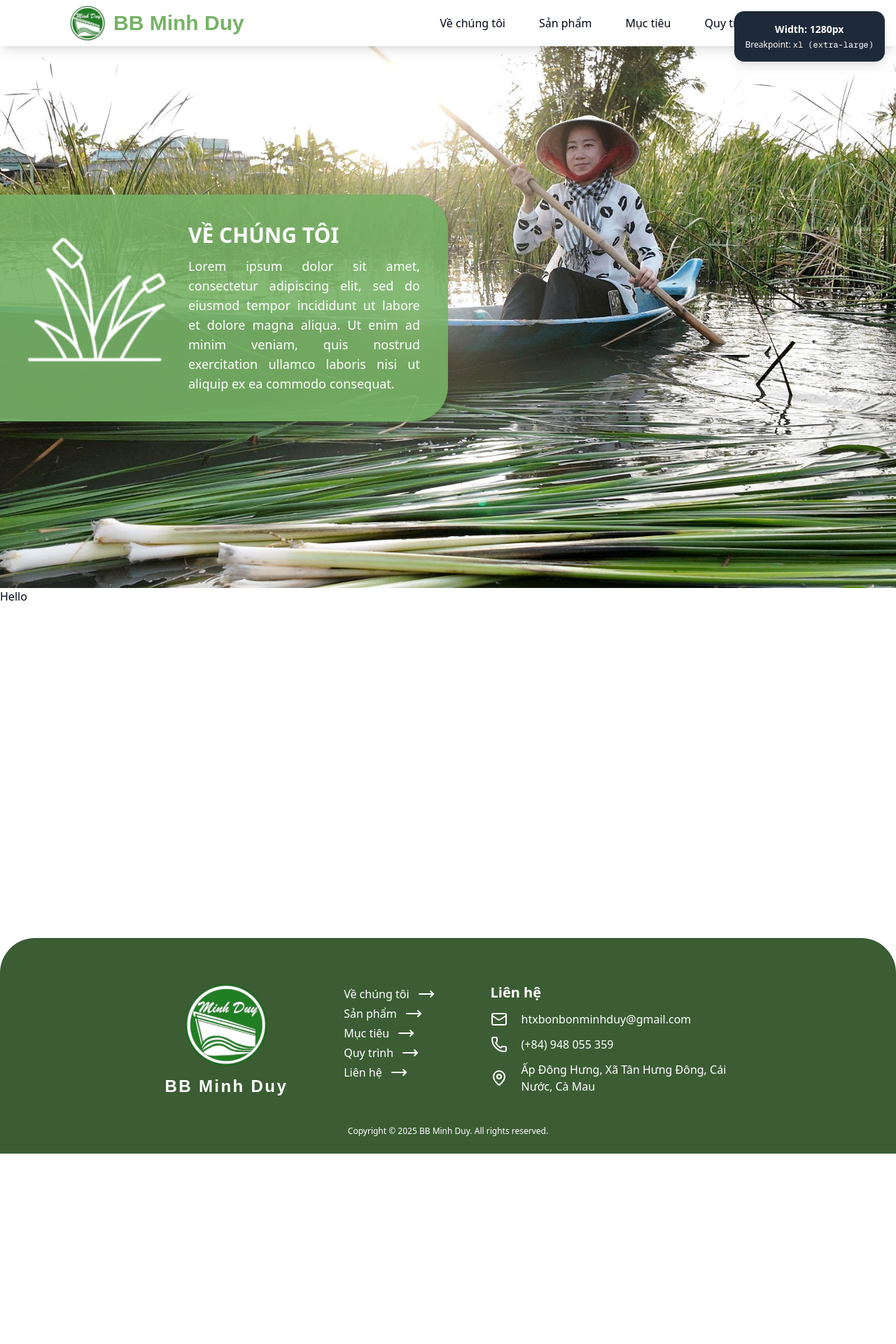
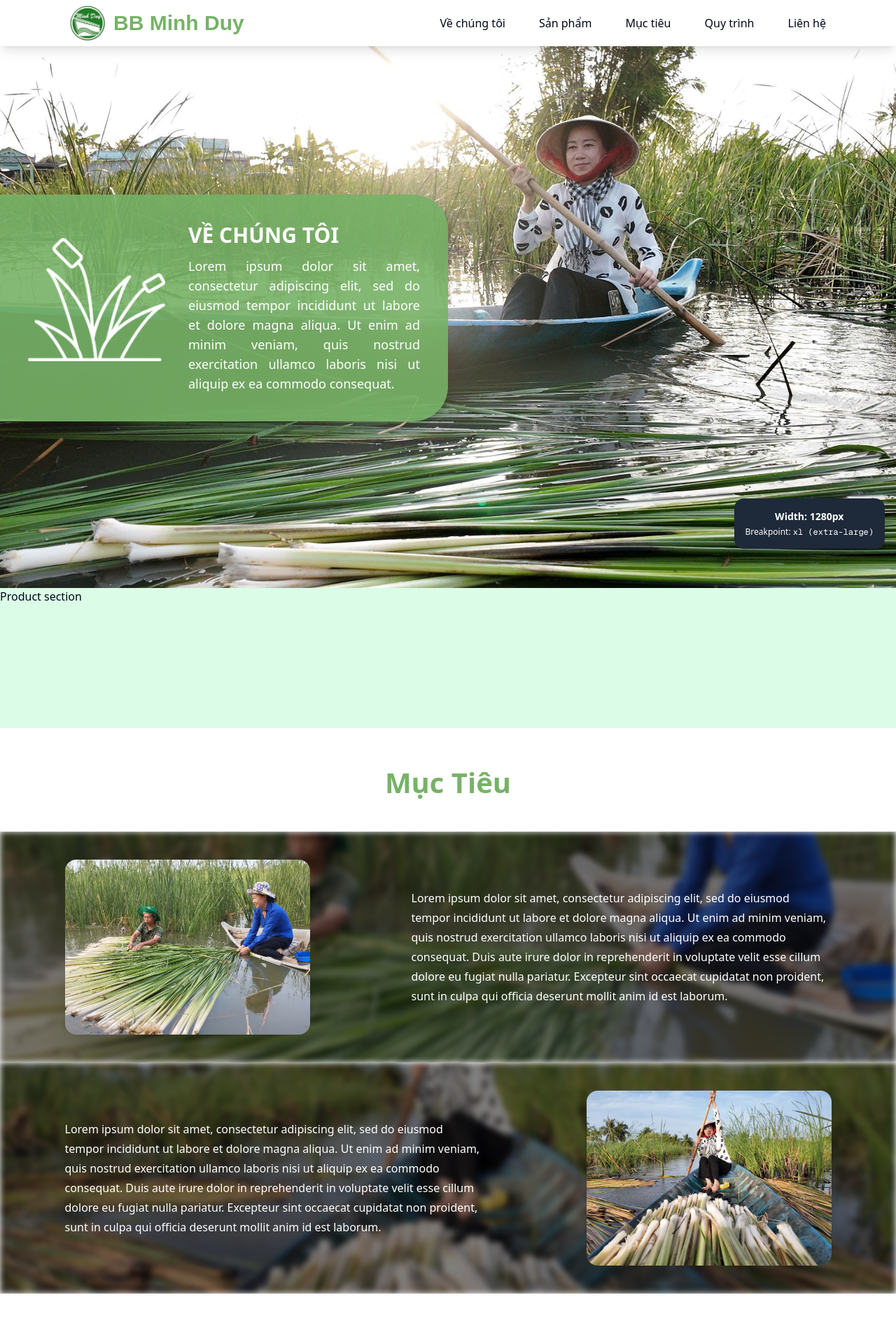
Before and after one commit to MinhWorker/bb-minh-duy, a Next.js app: page / in a window 1280 px wide. Shown: the top 1920 px of the page at 70% size. Before the commit the page ends 1648 px from the top, so only its background shows below. Built offline with nearby package versions, Linux system fonts and the light colour scheme; a web font is replaced by a local one.

Commit message:
Added section for goals

```diff
--- a/components/AboutUsSection.tsx
+++ b/components/AboutUsSection.tsx
@@ -2,7 +2,7 @@ import Image from "next/image";
 
 const AboutUsSection = () => {
   return (
-    <div className="pt-10" id="aboutus">
+    <section className="pt-10" id="aboutus">
       <div className="h-screen bg-[url('/images/bbmd1.jpeg')] bg-cover bg-center flex items-center">
         <div className="sm:flex items-center justify-end bg-primary/90 rounded-r-[50px] w-[80%] xl:w-1/2 min-w-[300px] shadow-lg p-10">
           <div className="relative w-[100px] md:w-[200px] aspect-square mr-8 mb-6">
@@ -19,7 +19,7 @@ const AboutUsSection = () => {
           </div>
         </div>
       </div >
-    </div >
+    </section >
   )
 }
 
--- a/components/FooterNavItem.tsx
+++ b/components/FooterNavItem.tsx
@@ -6,6 +6,7 @@ const FooterNavItem = ({ name, id }: { name: string, id: string }) => {
       <a
         href={`#${id}`}
         className="text-white flex items-center gap-3 transition-colors hover:text-primary"
+        aria-label={`Going to ${name} section`}
       >
         {name}
         <MoveRight />
--- /dev/null
+++ b/components/GoalsSection.tsx
@@ -0,0 +1,52 @@
+import Image from "next/image";
+
+const GoalsSection = () => {
+  return (
+    <section className="my-12 min-h-screen scroll-mt-28" id="goals">
+
+      <h1 className="text-primary text-center font-semibold text-[40px] mb-10">Mục Tiêu</h1>
+
+      <div className="overflow-hidden relative">
+        <div
+          className="bg-[url('/images/bbmd3.jpeg')] bg-cover bg-center blur-xs absolute inset-0 bg-blend-multiply bg-black/50"
+          aria-hidden="true"
+        ></div>
+
+        <div className="relative z-10 p-10 text-white">
+          <div className="flex flex-col md:flex-row items-center justify-around">
+            <div className="relative rounded-2xl shadow-2xl overflow-hidden w-[250px] h-[150px] md:w-[350px] md:h-[250px] md:mr-10 mb-5 md:mb-0">
+              <Image src="/images/bbmd3.jpeg" alt="goal1" fill objectFit="cover" />
+            </div>
+
+            <p className="md:max-w-[600px] md:w-1/2 text-sm md:text-[16px] leading-7">
+              Lorem ipsum dolor sit amet, consectetur adipiscing elit, sed do eiusmod tempor incididunt ut labore et dolore magna aliqua. Ut enim ad minim veniam, quis nostrud exercitation ullamco laboris nisi ut aliquip ex ea commodo consequat. Duis aute irure dolor in reprehenderit in voluptate velit esse cillum dolore eu fugiat nulla pariatur. Excepteur sint occaecat cupidatat non proident, sunt in culpa qui officia deserunt mollit anim id est laborum.
+            </p>
+          </div>
+        </div>
+
+      </div>
+
+      <div className="overflow-hidden relative">
+        <div
+          className="bg-[url('/images/bbmd4.jpeg')] bg-cover bg-center blur-xs absolute inset-0 bg-blend-multiply bg-black/50"
+          aria-hidden="true"
+        ></div>
+
+        <div className="relative z-10 p-10 text-white">
+          <div className="flex flex-col md:flex-row items-center justify-around">
+            <p className="md:max-w-[600px] md:w-1/2 text-sm md:text-[16px] leading-7 order-2 md:order-1">
+              Lorem ipsum dolor sit amet, consectetur adipiscing elit, sed do eiusmod tempor incididunt ut labore et dolore magna aliqua. Ut enim ad minim veniam, quis nostrud exercitation ullamco laboris nisi ut aliquip ex ea commodo consequat. Duis aute irure dolor in reprehenderit in voluptate velit esse cillum dolore eu fugiat nulla pariatur. Excepteur sint occaecat cupidatat non proident, sunt in culpa qui officia deserunt mollit anim id est laborum.
+            </p>
+
+            <div className="relative rounded-2xl shadow-2xl overflow-hidden w-[250px] h-[150px] md:w-[350px] md:h-[250px] md:ml-10 mb-5 md:mb-0 order-1 md:order-2">
+              <Image src="/images/bbmd4.jpeg" alt="goal1" fill objectFit="cover" />
+            </div>
+          </div>
+        </div>
+
+      </div>
+    </section>
+  )
+}
+
+export default GoalsSection;
--- a/components/Header.tsx
+++ b/components/Header.tsx
@@ -4,7 +4,7 @@ import MobileSidebarToggle from "./MobileSideBarToggle";
 
 const Header = () => {
   return (
-    <header className="px-12 xl:px-[100px] py-5 sm:py-2 flex items-center justify-between sm:block lg:flex lg:items-center lg:justify-between bg-white fixed top-0 w-full shadow-lg">
+    <header className="px-12 xl:px-[100px] py-5 sm:py-2 flex items-center justify-between sm:block lg:flex lg:items-center lg:justify-between bg-white fixed top-0 w-full shadow-lg z-100">
       <MobileSidebarToggle />
 
       <div className="items-center sm:gap-3 justify-center mb-4 lg:mb-0 lg:justify-between hidden sm:flex">
--- a/components/HeaderNavItem.tsx
+++ b/components/HeaderNavItem.tsx
@@ -1,7 +1,7 @@
 const HeaderNavItem = ({ name, id }: { name: string, id: string }) => {
   return (
-    <li className="transition-colors hover:text-primary">
-      <a href={`#${id}`}>{name}</a>
+    <li className="transition-colors hover:text-primary focus-visible:outline">
+      <a href={`#${id}`} aria-label={`Go to ${name} section`}>{name}</a>
     </li>
   )
 }
--- a/components/MobileSideBarNavItem.tsx
+++ b/components/MobileSideBarNavItem.tsx
@@ -3,7 +3,11 @@ import { MoveRight } from "lucide-react";
 const MobileSidebarNavItem = ({ name, id, icon }: { name: string, id: string, icon: React.ReactNode }) => {
   return (
     <li className="my-2">
-      <a href={`#${id}`} className="flex items-center justify-between text-primary-foreground p-2 active:bg-accent rounded-lg">
+      <a
+        href={`#${id}`}
+        className="flex items-center justify-between text-primary-foreground p-2 active:bg-accent rounded-lg"
+        aria-label={`Going to ${name} section`}
+      >
         <div className="flex items-center gap-3">
           {icon}
           {name}
--- a/components/ScreenWidthIndicator.tsx
+++ b/components/ScreenWidthIndicator.tsx
@@ -29,7 +29,7 @@ const ScreenSizeDetector: React.FC = () => {
   }, []);
 
   return (
-    <div className="fixed top-4 right-4 p-4 text-center text-white bg-gray-800 rounded-xl shadow-lg z-50">
+    <div className="fixed bottom-4 right-4 p-4 text-center text-white bg-gray-800 rounded-xl shadow-lg z-50">
       <p className="text-sm font-bold">Width: {width}px</p>
       <p className="text-xs mt-1">Breakpoint: <span className="font-mono">{breakpoint}</span></p>
     </div>
--- a/src/app/page.tsx
+++ b/src/app/page.tsx
@@ -1,18 +1,25 @@
 import AboutUsSection from "../../components/AboutUsSection";
 import Footer from "../../components/Footer";
+import GoalsSection from "../../components/GoalsSection";
 import Header from "../../components/Header";
 import MobileSidebar from "../../components/MobileSidebar";
 import ScreenSizeDetector from "../../components/ScreenWidthIndicator";
 
 export default function Home() {
+
   return (
     <main>
       <Header />
+
       <MobileSidebar />
 
       <AboutUsSection />
 
-      <div className="h-[500px]">Hello</div>
+      <div className="h-[200px] bg-green-100">
+        Product section
+      </div>
+
+      <GoalsSection />
 
       <Footer />
 
```
